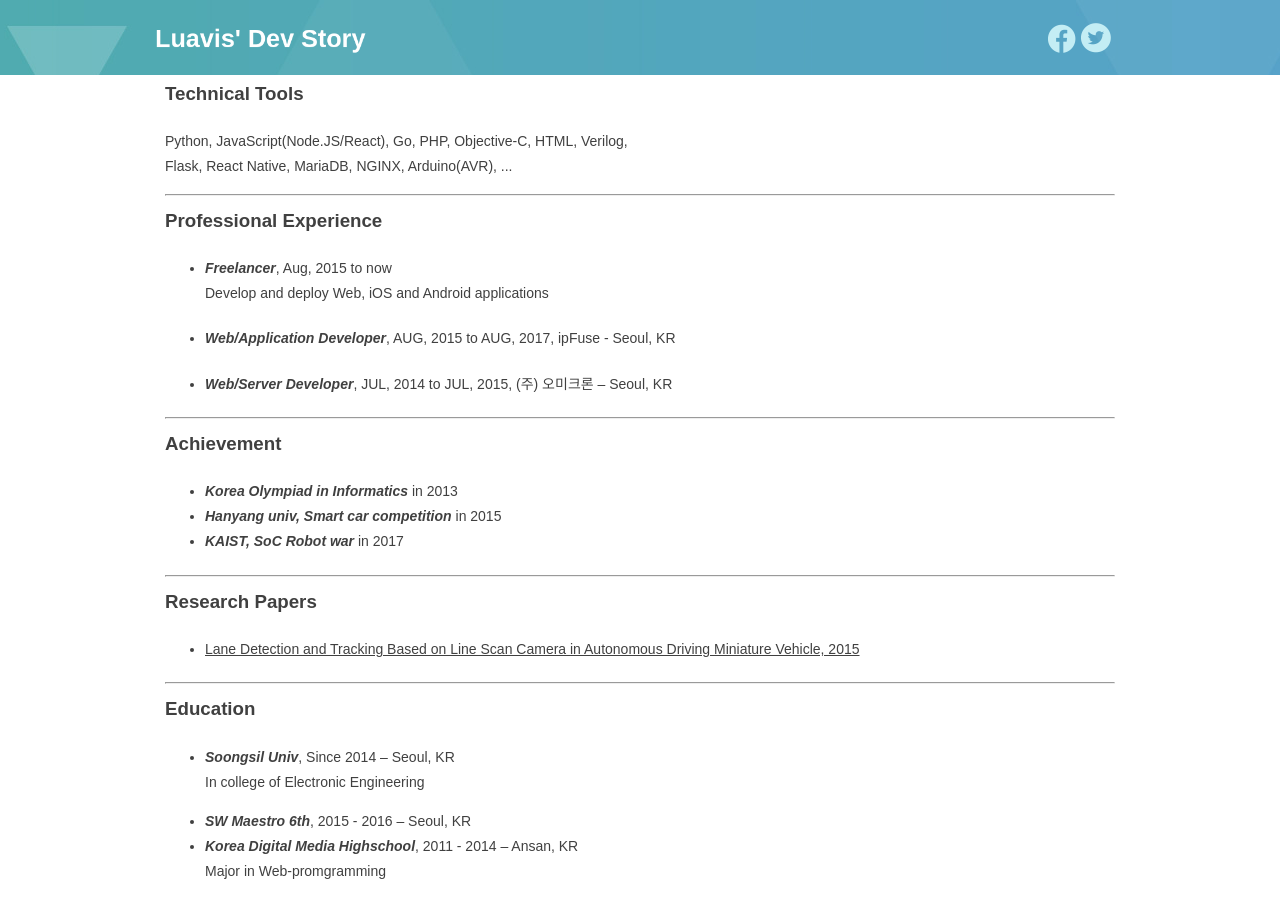
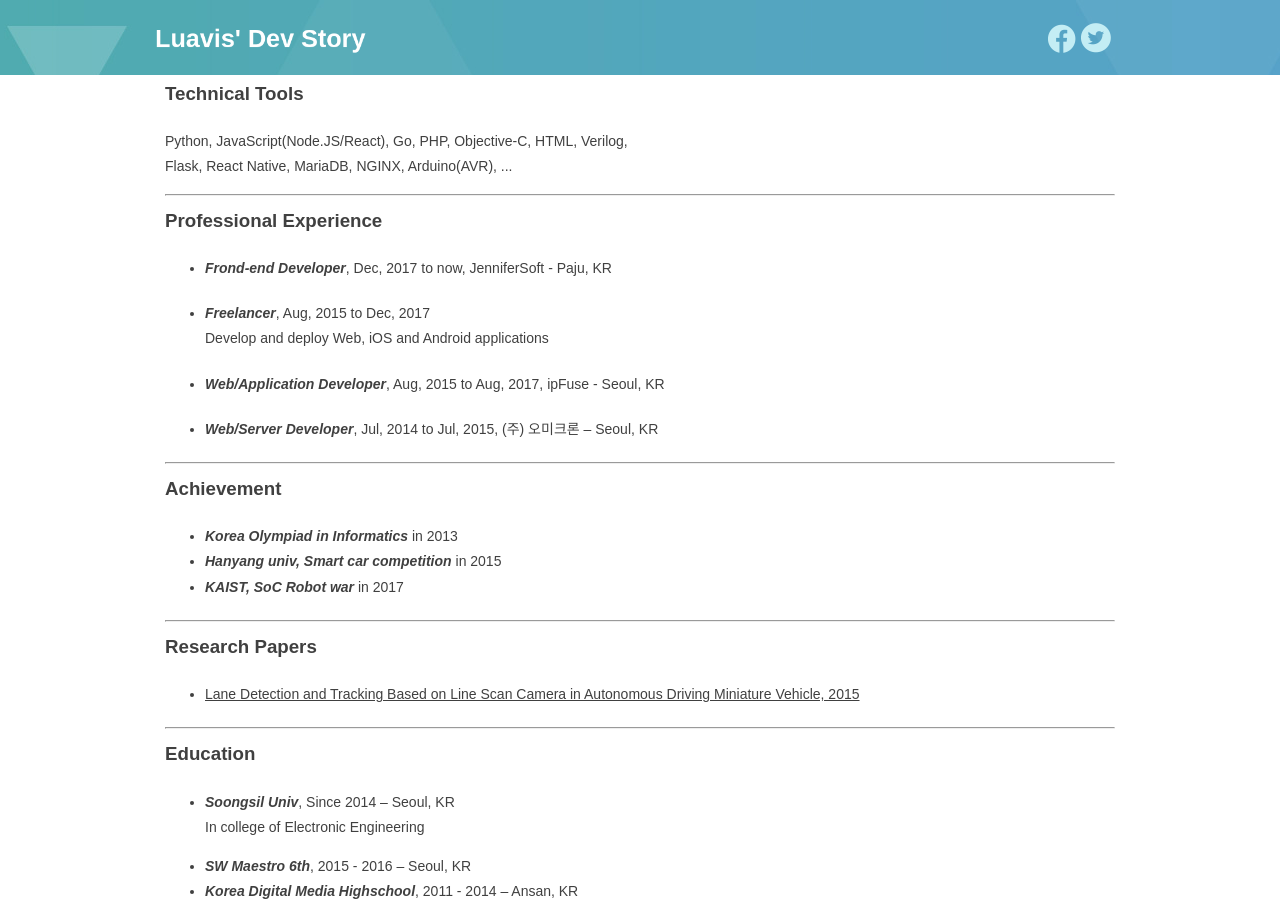
Before and after one commit to Luavis/luavis.github.io, a Jekyll site: the page built from _pages/about_me.html, in a window 1280 px wide and 900 px high, scrolled down 820 px. Built offline with Jekyll 4.4.1, drawn with Linux system fonts in a browser that asks for light colours; some web fonts are replaced.

Commit message:
Update profile

```diff
--- a/_pages/about_me.html
+++ b/_pages/about_me.html
@@ -62,14 +62,17 @@ permalink: /about/
   </div>
   <ul>
       <li class="description margin-bottom">
-        <em>Freelancer</em>, Aug, 2015 to now <br>
+        <em>Frond-end Developer</em>, Dec, 2017 to now, JenniferSoft - Paju, KR
+      </li>
+      <li class="description margin-bottom">
+        <em>Freelancer</em>, Aug, 2015 to Dec, 2017 <br>
         Develop and deploy Web, iOS and Android applications
       </li>
       <li class="description margin-bottom">
-        <em>Web/Application Developer</em>, AUG, 2015 to  AUG, 2017, ipFuse - Seoul, KR
+        <em>Web/Application Developer</em>, Aug, 2015 to  Aug, 2017, ipFuse - Seoul, KR
       </li>
       <li class="description margin-bottom">
-        <em>Web/Server Developer</em>, JUL, 2014 to JUL, 2015, (주) 오미크론 – Seoul, KR
+        <em>Web/Server Developer</em>, Jul, 2014 to Jul, 2015, (주) 오미크론 – Seoul, KR
       </li>
   </ul>
 
```
